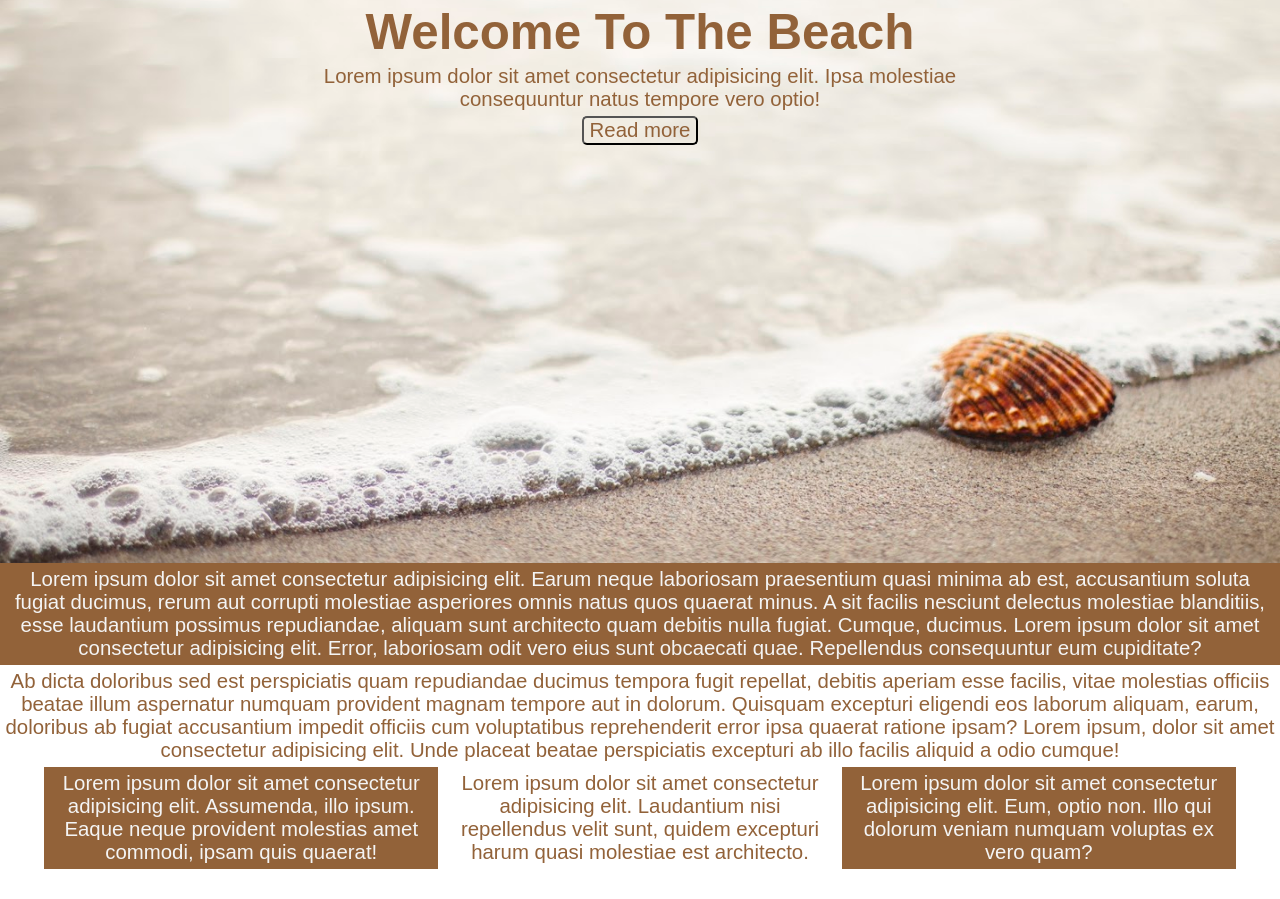
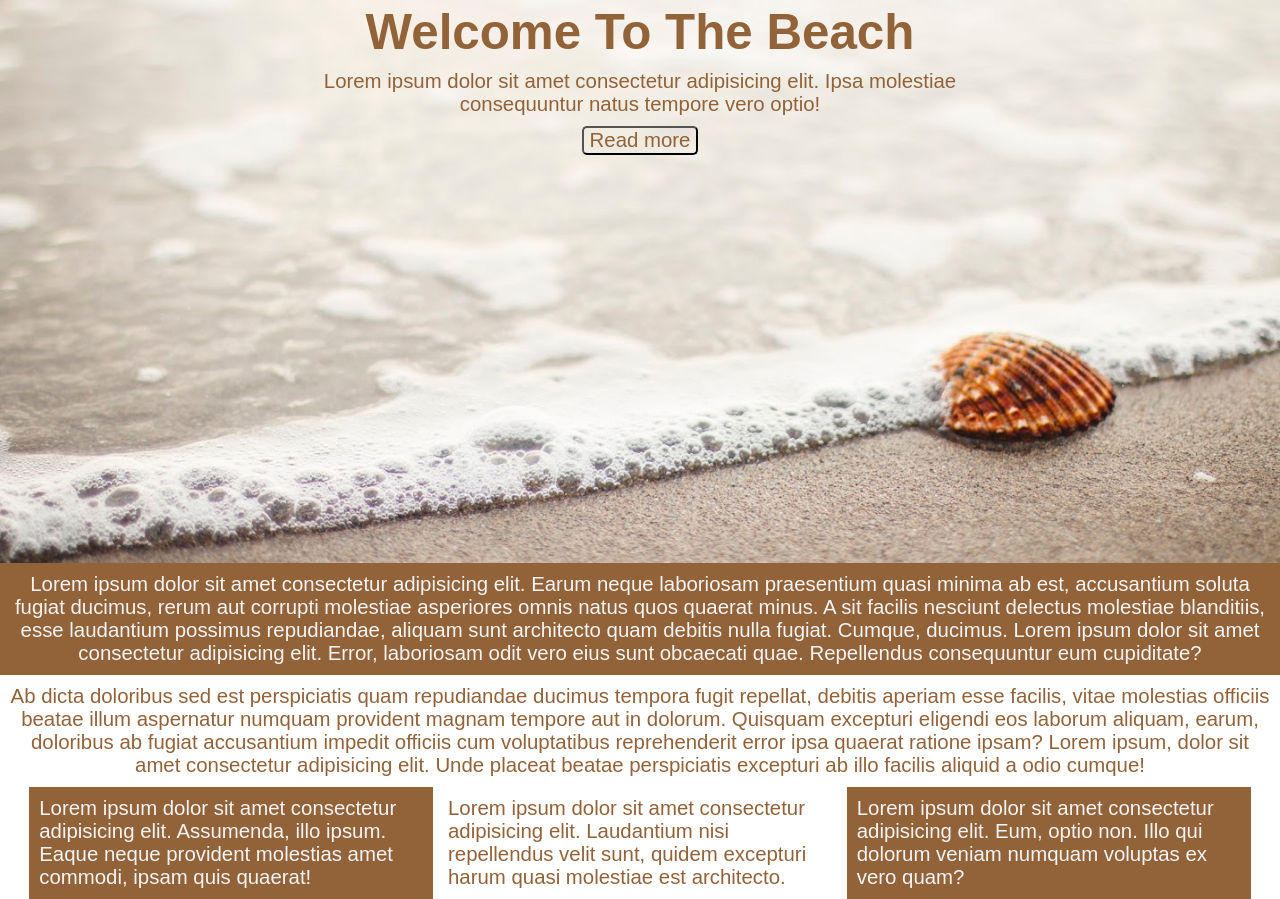
Before and after one commit to valentynaha/fc-landing-page-dz, a plain HTML site: page index.html in a window 1280 px wide. Shown: the part 237-1136 px from the top of the page. Before the commit the page ends 1106 px from the top, so only its background shows below. Drawn offline with Linux system fonts and the light colour scheme.

Commit message:
fix style

```diff
--- a/style.css
+++ b/style.css
@@ -37,7 +37,7 @@ p {
 
 .text {
   font-size: 1.2em;
-  padding: 5px;
+  padding: 10px;
 }
 
 .readMore {
@@ -64,4 +64,6 @@ p {
 .bottomText {
   display: inline-block;
   width: 30%;
+  height: 100%;
+  text-align: start;
 }
```
